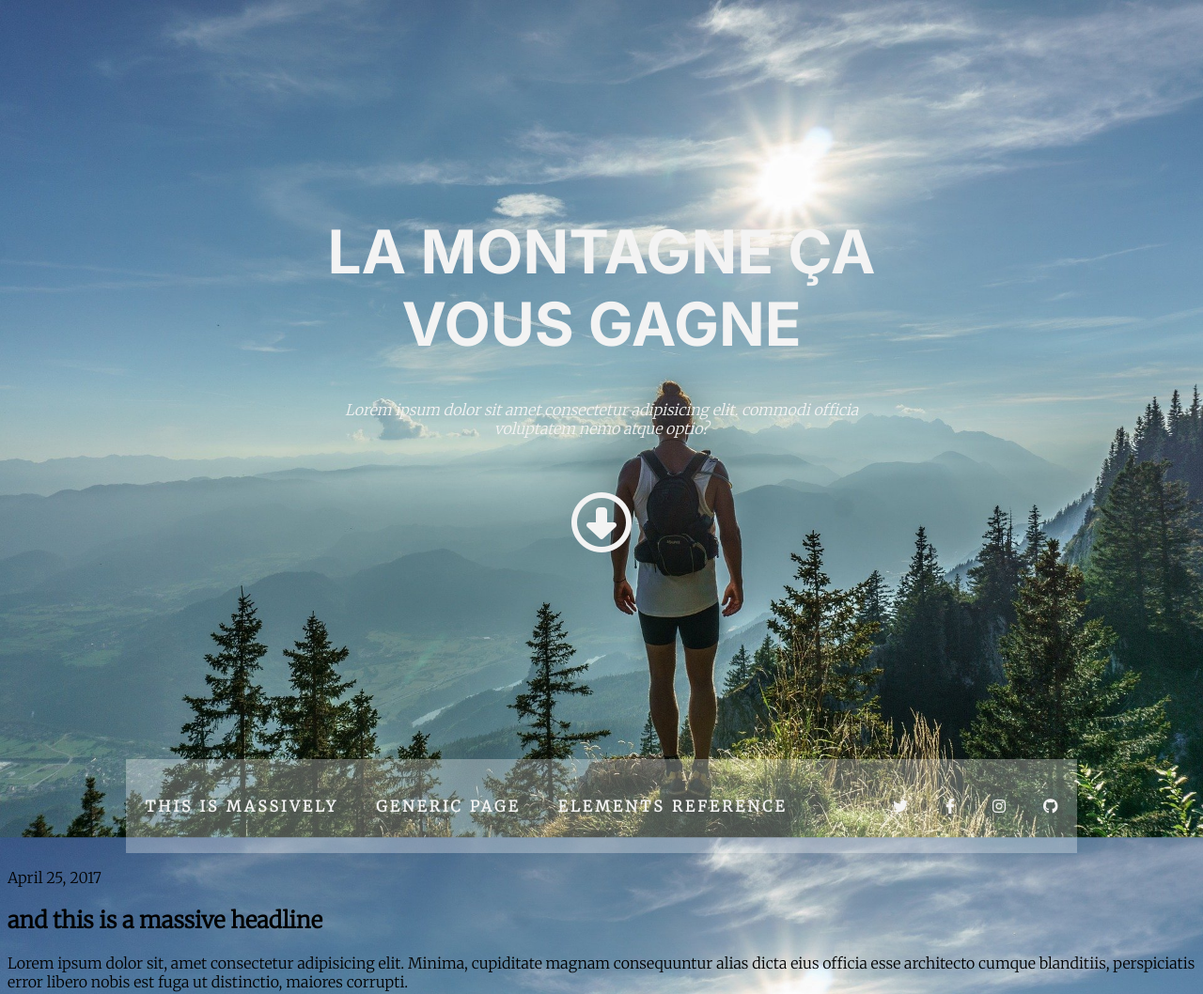
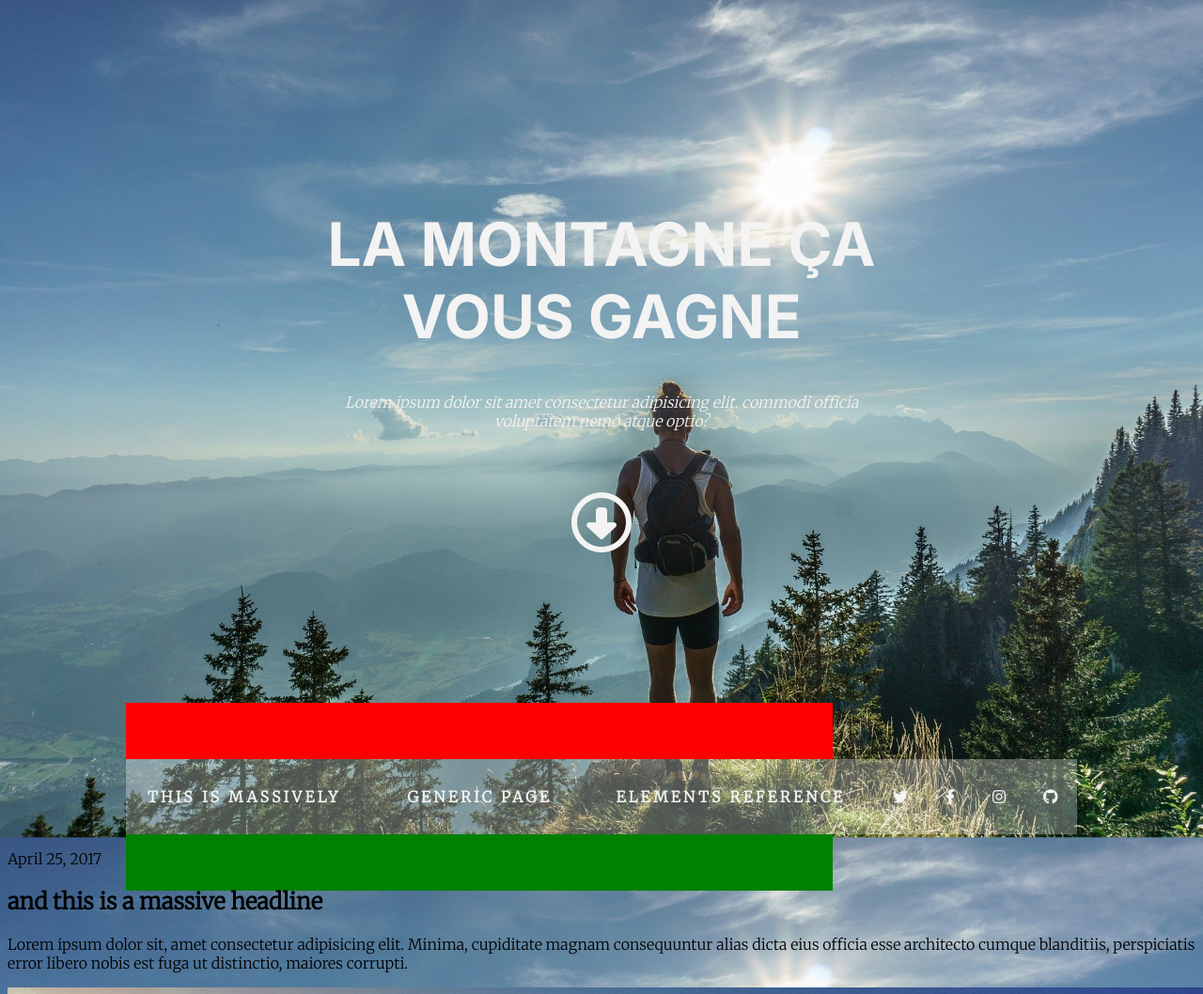
Before and after one commit to SostellPRO/SASS_Integration_la_montagne, a plain HTML site: page index.html in a window 1280 px wide. Shown: the top 1058 px of the page at 94% size. Drawn offline with Linux system fonts and the light colour scheme.

Commit message:
gestion hover

```diff
--- a/index.html
+++ b/index.html
@@ -32,13 +32,31 @@
 
       <section>
         <nav>
+
           <div class="left">
             <ul>
-              <li>this is massively</li>
-              <li>generic page</li>
-              <li>elements reference</li>
+
+                  <div class="item1">
+                  <div class="up"></div>
+                            <li>this is massively</li>
+                  <div class="down"></div>
+                 </div>
+
+                  <div class="item2">
+                  <div class="up"></div>
+                           <li>generic page</li>
+                 <div class="down"></div>
+                  </div>
+
+                    <div class="item3">
+                   <div class="up"></div>
+                            <li>elements reference</li>
+                  <div class="down"></div>
+                  </div>
+
             </ul>
           </div>
+
           <div class="right">
             <ul>
               <li><i class="fa-brands fa-twitter"></i></li>
--- a/styles/header/_header.scss
+++ b/styles/header/_header.scss
@@ -22,7 +22,7 @@ font-style: italic;
 
   i {
 font-size: 4rem;
-padding: 42px;
+padding: 50px;
   }
 }
  }
--- a/styles/navbar/_navbar.scss
+++ b/styles/navbar/_navbar.scss
@@ -6,11 +6,11 @@ nav {
     width: 80%;
     margin-left: 10%;
     margin-right: 10%;
-    height: 100px;
+    height: 80px;
     justify-content: space-between;
     align-items: center;
     text-transform: uppercase;
-
+}
 
 .left {
     order: 1;
@@ -18,7 +18,6 @@ nav {
     letter-spacing: 0.2rem;
     display: flex;
     align-items: center;
-  }
 }
 
 .right {
@@ -30,6 +29,21 @@ nav {
     display: flex;
     margin: 0;
     padding: 0;
+
+    div {
+      display: block;
+    }
+
+.up {
+  height: 60px;
+  width: 250.55px;
+  background-color: red;
+}
+
+.down {
+  height: 60px;
+  width: 250.55px;
+  background-color: green;
 }
 
 li {
@@ -38,13 +52,10 @@ nav {
     display: flex;
     align-items: center;
     justify-content: center;
-height: 100px;
+    height: 80px;
     &:hover {
         color: $color3;
         background-color: $color1;
     }
-
-    i {
-
 }
 }
```
Also changed, not shown: styles/index.css, 1 other file. Lines whose indentation alone changed are shown as unchanged.
